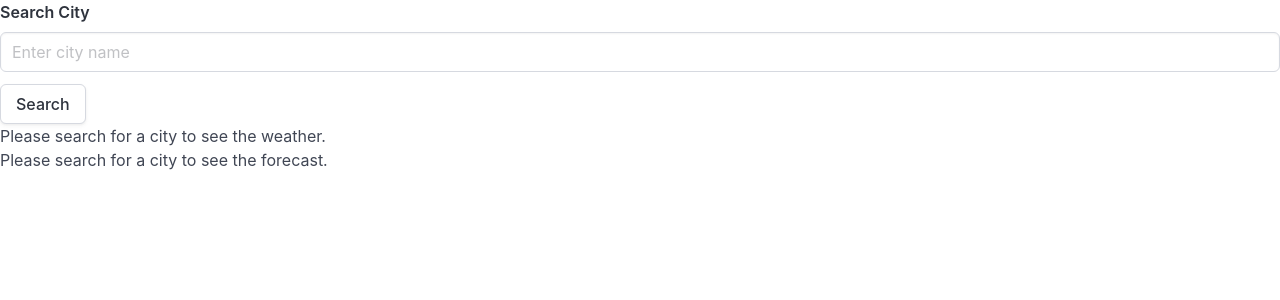
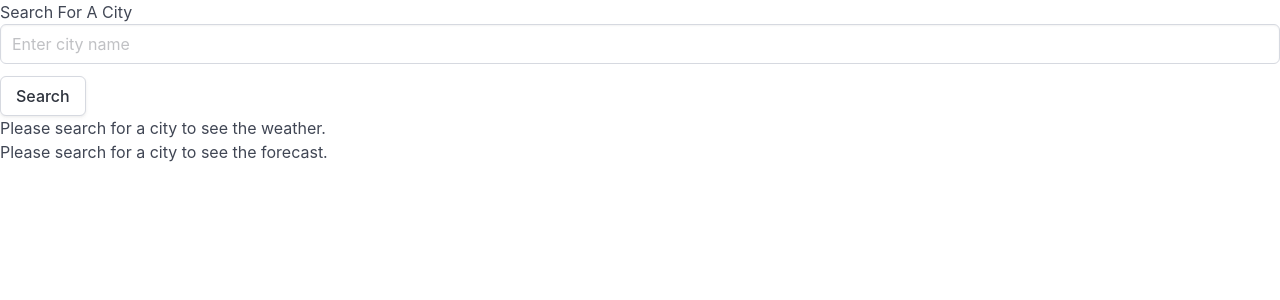
Before and after one commit to Taylor-Brandon/Weather-App-Refactor, a React (Create React App) app in the folder weather-app/: page / in a window 1280 px wide. Shown: the top 300 px of the page. Built offline with nearby package versions, Linux system fonts and the light colour scheme.

Commit message:
added styles folder and file; added css file to app.js

```diff
--- a/weather-app/src/App.js
+++ b/weather-app/src/App.js
@@ -2,6 +2,7 @@ import React from 'react';
 import { BrowserRouter as Router, Route, Routes } from 'react-router-dom';
 import Landing from './pages/landing';
 import Result from './pages/result';
+import './styles/style.css';
 
 export default function App() {
     return (
--- a/weather-app/src/components/search.js
+++ b/weather-app/src/components/search.js
@@ -22,7 +22,6 @@ export default function Search() {
 
     const fetchWeatherData = async (city) => {
         try {
-            // Fetch current weather
             const weatherResponse = await fetch(
                 `https://api.openweathermap.org/data/2.5/weather?q=${city}&appid=${apiKey}&units=metric`
             );
@@ -41,7 +40,6 @@ export default function Search() {
                 wind: weather.wind.speed,
             });
 
-            // Fetch 5-day forecast
             const forecastResponse = await fetch(
                 `https://api.openweathermap.org/data/2.5/forecast?q=${city}&appid=${apiKey}&units=metric`
             );
@@ -87,9 +85,9 @@ export default function Search() {
     return (
         <div>
             <div className="cityForm-area">
+                <h1 id='search-header'>Search For A City</h1>
                 <form className="city-form" onSubmit={handleSearchFormSubmit}>
                     <div className="field">
-                        <label className="label">Search City</label>
                         <div className="control">
                             <input
                                 className="input"
```
Also changed, not shown: weather-app/src/styles/style.css (added), 1 other file (tests, documents, lock files or other folders).
